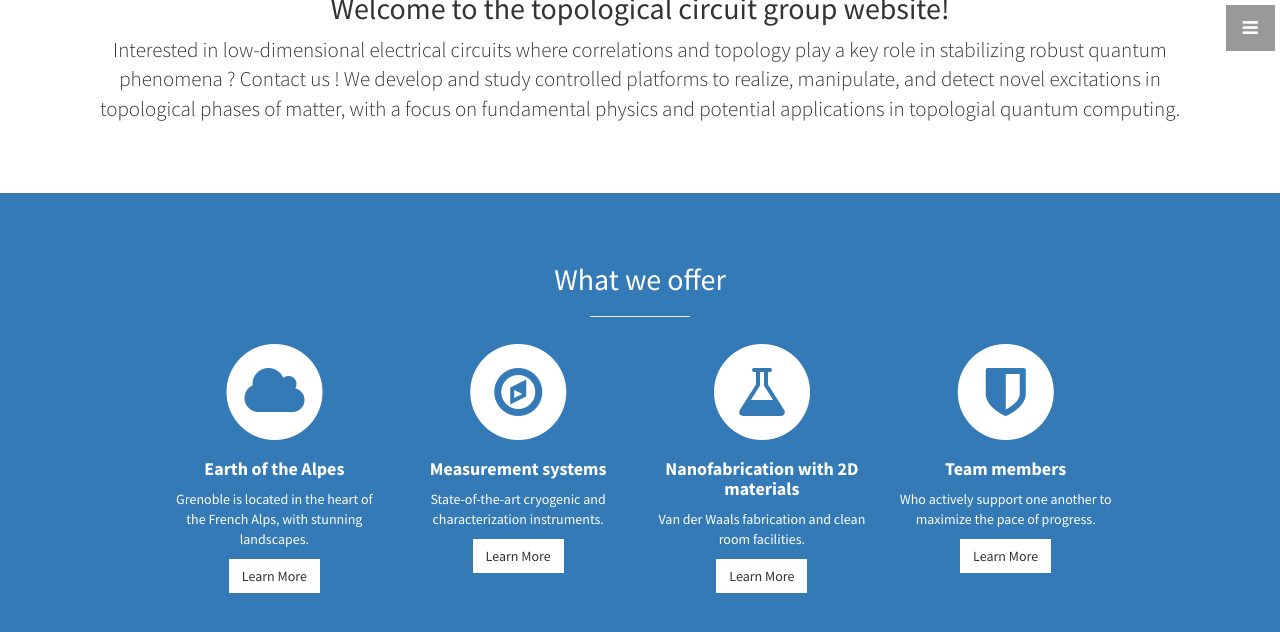
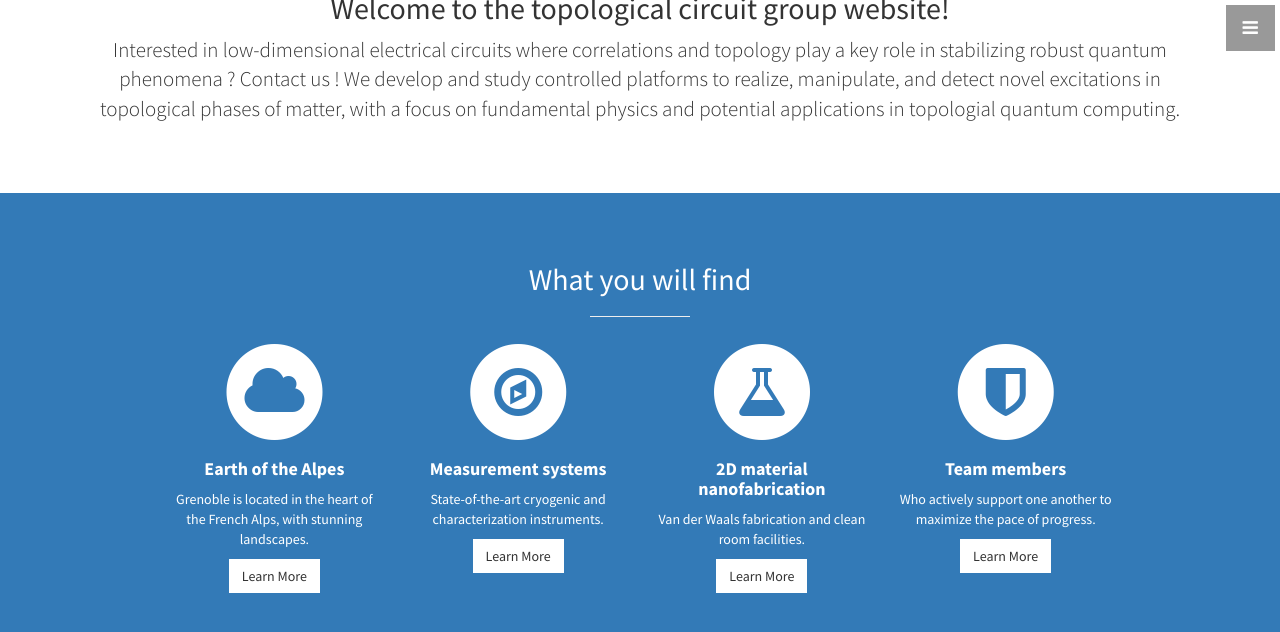
Before and after one commit to aassouline/topo-circuits.github.io, a Jekyll site: the page built from index.html, in a window 1280 px wide and 900 px high, scrolled down 978 px, cut to the strip 0-669 px from the top of the window. Shown: the top 632 px of the strip. Built offline with Jekyll 4.4.1, drawn with Linux system fonts in a browser that asks for light colours.

Commit message:
Update services.html

```diff
--- a/_includes/services.html
+++ b/_includes/services.html
@@ -3,7 +3,7 @@
   <div class="container">
     <div class="row text-center">
       <div class="col-lg-10 col-lg-offset-1">
-        <h2>What we offer</h2>
+        <h2>What you will find</h2>
         <hr class="small">
         <div class="row">
           <div class="col-md-3 col-sm-6">
@@ -39,7 +39,7 @@
               <i class="fa fa-flask fa-stack-1x text-primary"></i>
             </span>
               <h4>
-                <strong>Nanofabrication with 2D materials</strong>
+                <strong>2D material nanofabrication</strong>
               </h4>
               <p>Van der Waals fabrication and clean room facilities.</p>
               <a href="#" class="btn btn-light">Learn More</a>
```
